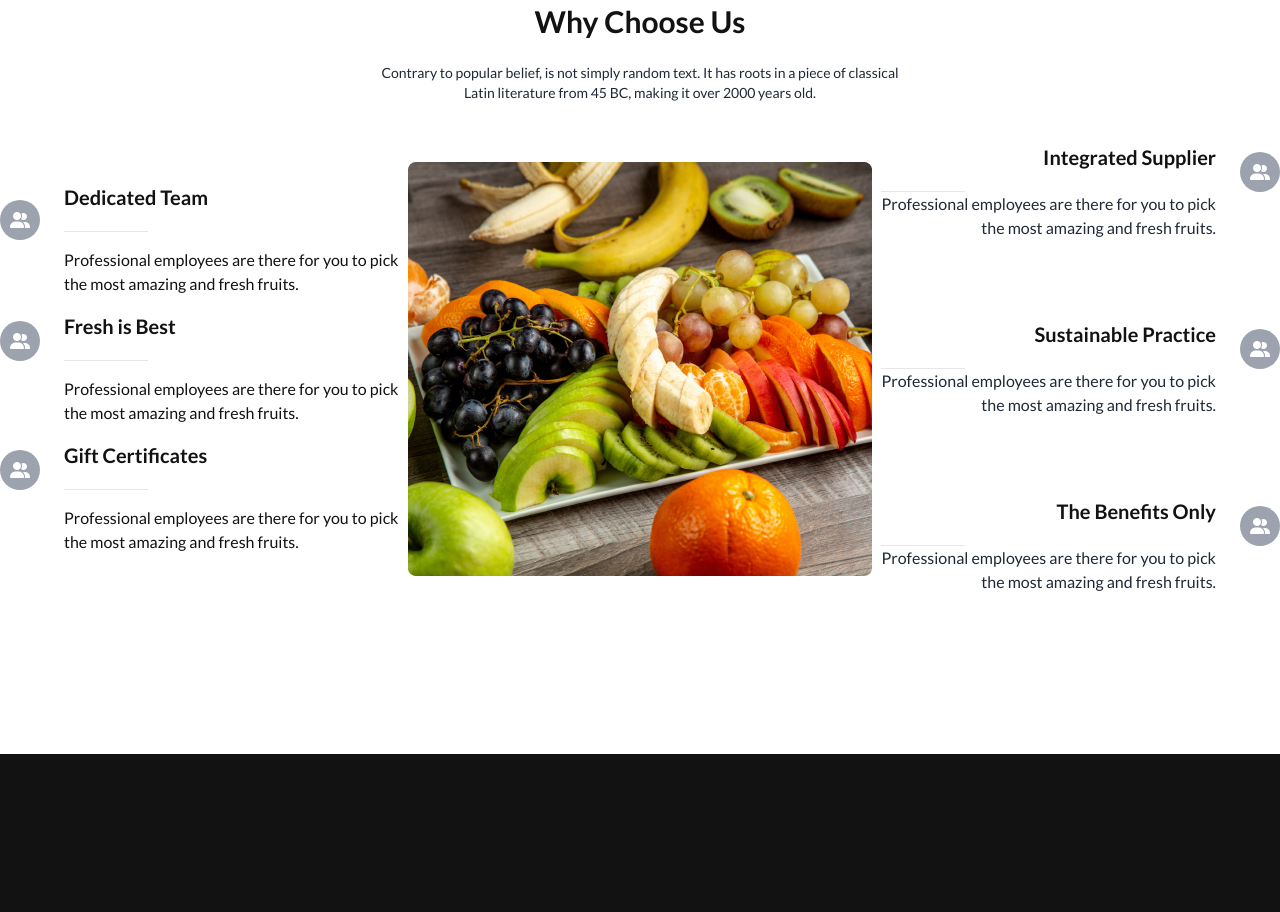
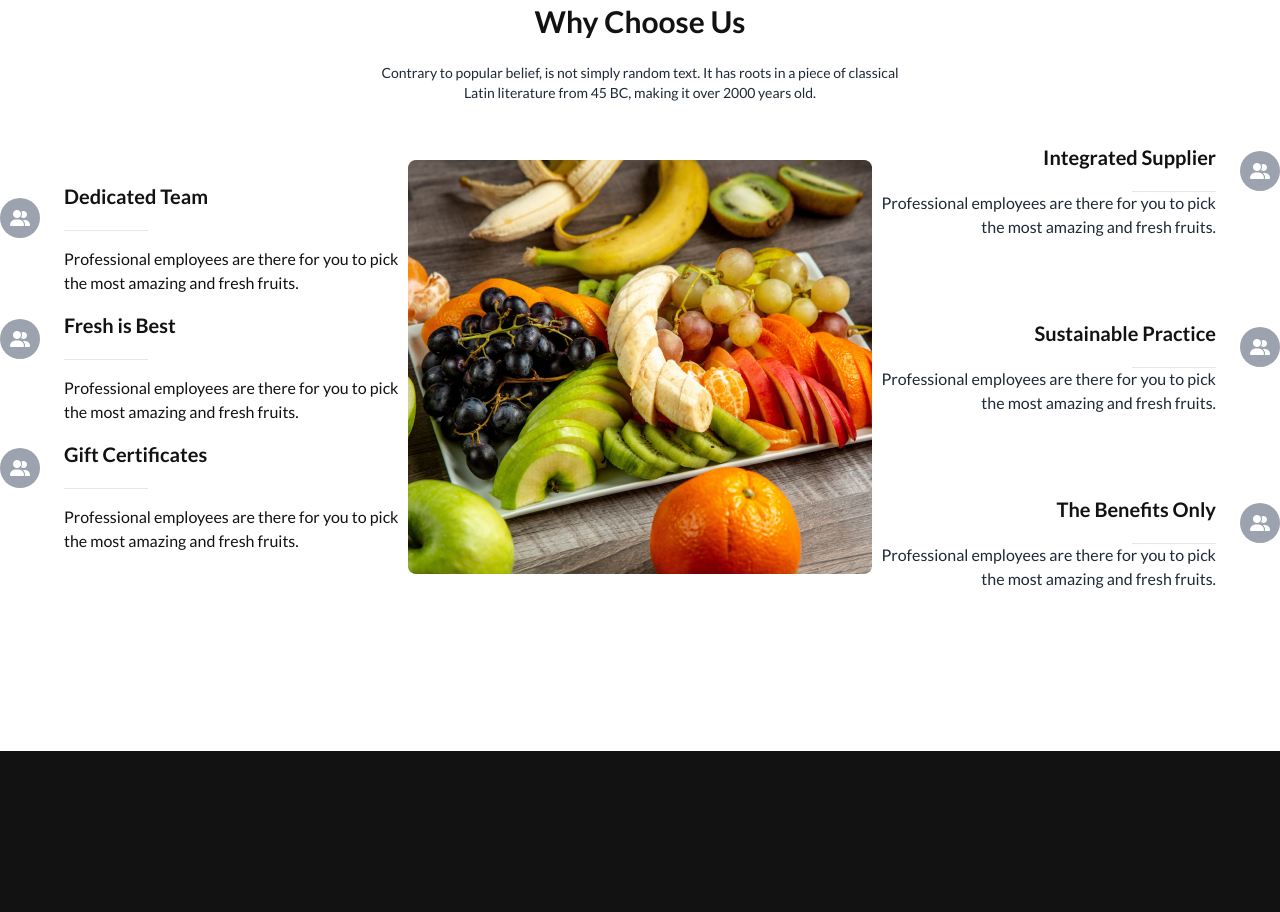
Before and after one commit to WEB-Imran-Hossain/fruit-burst, a plain HTML site: page index.html in a window 1280 px wide. Shown: the part 3160-4072 px from the top of the page. Drawn offline with nearby package versions, Linux system fonts and the light colour scheme.

Commit message:
final commit

```diff
--- a/index.html
+++ b/index.html
@@ -478,27 +478,27 @@
                   <div class="flex flex-1 flex-col gap-5 my-auto md:text-left lg:gap-20">
                     <div class="flex gap-6 flex-col items-center md:flex-row md:items-start lg:flex-row-reverse lg:text-right lg:items-center">
                       <div class="w-10 h-10 bg-gray-400 rounded-full flex justify-center items-center text-white mb-10"><i class="fa-solid fa-user-group"></i></div>
-                     <div>
+                     <div class="relative">
                       <h2 class="text-xl font-bold pb-5 text-[#121212]">Integrated Supplier</h2>
-                      <hr class="w-1/4">
+                      <hr class="w-1/4 lg:absolute right-0">
                       <p>Professional employees are there for you to pick<br> the most amazing and fresh fruits.</p>
                      </div>
                     </div>
 
                     <div class="flex gap-6 flex-col items-center md:flex-row md:items-start lg:flex-row-reverse lg:text-right lg:items-center">
                       <div class="w-10 h-10 bg-gray-400 rounded-full flex justify-center items-center text-white mb-10"><i class="fa-solid fa-user-group"></i></div>
-                      <div>
+                      <div class="relative">
                         <h2 class="text-xl font-bold pb-5 text-[#121212]">Sustainable Practice</h2>
-                      <hr class="w-1/4">
+                      <hr class="w-1/4 lg:absolute right-0">
                       <p>Professional employees are there for you to pick <br> the most amazing and fresh fruits.</p>
                       </div>
                     </div>
 
                     <div class="flex gap-6 flex-col items-center md:flex-row md:items-start lg:flex-row-reverse lg:text-right lg:items-center">
                       <div class="w-10 h-10 bg-gray-400 rounded-full flex justify-center items-center text-white mb-10"><i class="fa-solid fa-user-group"></i></div>
-                      <div>
+                      <div class="relative">
                         <h2 class="text-xl font-bold pb-5 text-[#121212]">The Benefits Only</h2>
-                      <hr class="w-1/4">
+                      <hr class="w-1/4 lg:absolute right-0">
                       <p>Professional employees are there for you to pick <br> the most amazing and fresh fruits.</p>
                       </div>
                     </div>
```
